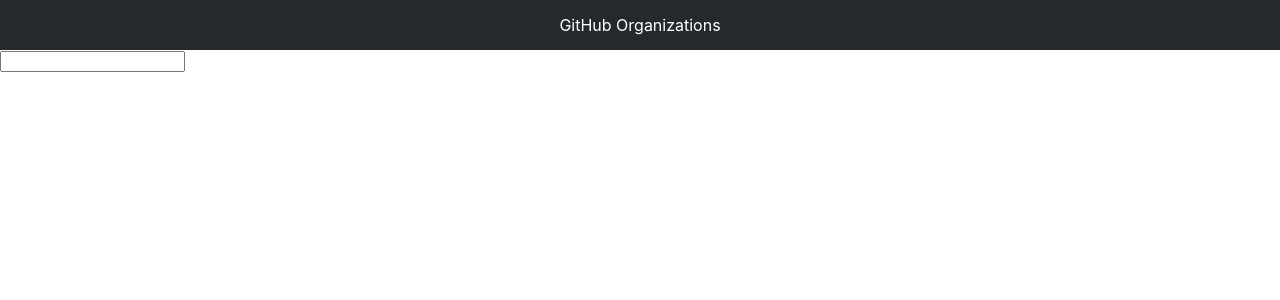
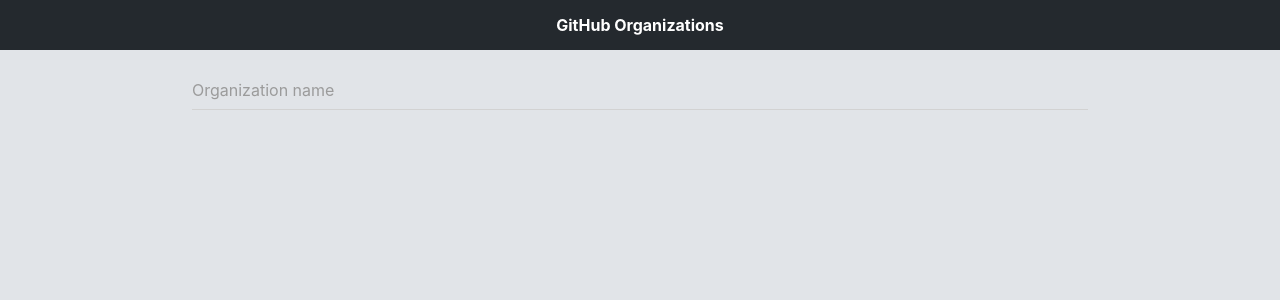
Before and after one commit to ZuraJaNai/github-organizations-test, a React (Create React App) app: page / in a window 1280 px wide. Shown: the top 300 px of the page. Built offline with nearby package versions, Linux system fonts and the light colour scheme.

Commit message:
added styles

```diff
--- /dev/null
+++ b/src/components/Info.jsx
@@ -0,0 +1,13 @@
+import React from "react";
+
+const Info = props => {
+  const { bio, imgSrc, text } = props;
+  return (
+    <div className={bio ? "info bioInfo" : "info shortInfo"}>
+      <img className={bio ? "bioImg" : ""} alt="avatar" src={imgSrc} />
+      <div className={bio ? "bioText" : "text"}>{text}</div>
+    </div>
+  );
+};
+
+export default Info;
--- a/src/components/Input.jsx
+++ b/src/components/Input.jsx
@@ -2,12 +2,16 @@
 
 const Input = props => {
   return (
-    <input
-      type="text"
-      name="searchField"
-      value={props.value}
-      onChange={props.handleChange}
-    />
+    <div className="input-form">
+      <input
+        type="text"
+        id={props.inputId}
+        placeholder={props.inputText}
+        value={props.value}
+        onChange={props.handleChange}
+      />
+      <label htmlFor={props.inputId}>{props.inputText}</label>
+    </div>
   );
 };
 
--- a/src/components/List.jsx
+++ b/src/components/List.jsx
@@ -59,7 +59,11 @@
 
   render() {
     const { results } = this.state;
-    return <div>{results.map(element => this.props.createItem(element))}</div>;
+    return (
+      <div className="list">
+        {results.map(element => this.props.createItem(element))}
+      </div>
+    );
   }
 }
 
--- a/src/components/OrganizationInfo.jsx
+++ b/src/components/OrganizationInfo.jsx
@@ -2,6 +2,7 @@
 import axios from "axios";
 import { Link } from "react-router-dom";
 import List from "./List";
+import Info from "./Info";
 
 class OrganizationInfo extends React.Component {
   constructor(props) {
@@ -9,13 +10,11 @@
     this.state = {
       name: props.match.params.name,
       info: {}
-      // users: {}
     };
   }
 
   componentDidMount() {
     this.getOrganizationInfo();
-    //this.getMembersList();
   }
 
   getOrganizationInfo = () => {
@@ -27,38 +26,38 @@
 
   createItem = data => {
     const userName = data.login;
-    return (
-      <div key={userName}>
-        <img alt="avatar" src={data.avatar_url} />
+    const text = (
+      <div>
         <Link to={`/user/${userName}`}>
-          <h3>{userName}</h3>
+          <p>{userName}</p>
         </Link>
         <Link to={`/user/${userName}/followers`}>
-          <h5>Followers</h5>
+          <p>Followers</p>
         </Link>
         <Link to={`/user/${userName}/followers`}>
-          <h5>Following</h5>
+          <p>Following</p>
         </Link>
       </div>
     );
+    return <Info key={userName} imgSrc={data.avatar_url} text={text} />;
   };
 
   render() {
     const { name, info } = this.state;
-    return (
+    const text = (
       <div>
-        <div>
-          <img alt="avatar" src={info.avatar_url} />
         <h2>{info.login}</h2>
         {info.bio ? <p>{`Bio: ${info.bio}`}</p> : null}
       </div>
+    );
+    return (
       <div>
-          <h3>Organization members</h3>
+        <Info bio imgSrc={info.avatar_url} text={text} />
+        <h3 className="title">Organization members</h3>
         <List
           createItem={this.createItem}
           url={`https://api.github.com/orgs/${name}/members`}
         />
-        </div>
       </div>
     );
   }
--- a/src/components/SearchPage.jsx
+++ b/src/components/SearchPage.jsx
@@ -47,7 +47,12 @@
     const { value } = this.state;
     return (
       <div>
-        <Input value={value} handleChange={this.handleInputChange} />
+        <Input
+          inputId="orgName"
+          inputText={"Organization name"}
+          value={value}
+          handleChange={this.handleInputChange}
+        />
         {this.state.search ? (
           <List
             createItem={this.createItem}
--- a/src/components/UserFollow.jsx
+++ b/src/components/UserFollow.jsx
@@ -1,31 +1,33 @@
 import React from "react";
 import { Link } from "react-router-dom";
 import List from "./List.jsx";
+import Info from "./Info.jsx";
 
 const UserFollow = props => {
-  let title;
+  let titleText;
   if (props.type === "following") {
-    title = <h3>{`Users followed by ${props.match.params.name}`}</h3>;
+    titleText = `Users followed by ${props.match.params.name}`;
   } else {
-    title = <h3>{`Users following ${props.match.params.name}`}</h3>;
+    titleText = `Users following ${props.match.params.name}`;
   }
+  const title = <h3 className="title">{titleText}</h3>;
 
   const createItem = data => {
     const userName = data.login;
-    return (
-      <div key={userName}>
-        <img alt="avatar" src={data.avatar_url} />
+    const text = (
+      <div>
         <Link to={`/user/${userName}`}>
-          <h3>{userName}</h3>
+          <p>{userName}</p>
         </Link>
         <Link to={`/user/${userName}/followers`}>
-          <h5>Followers</h5>
+          <p>Followers</p>
         </Link>
         <Link to={`/user/${userName}/followers`}>
-          <h5>Following</h5>
+          <p>Following</p>
         </Link>
       </div>
     );
+    return <Info key={userName} imgSrc={data.avatar_url} text={text} />;
   };
 
   return (
--- a/src/components/UserInfo.jsx
+++ b/src/components/UserInfo.jsx
@@ -1,6 +1,7 @@
 import React, { useState, useEffect } from "react";
 import { Link } from "react-router-dom";
 import axios from "axios";
+import Info from "./Info";
 
 const UserInfo = props => {
   const [info, setInfo] = useState();
@@ -13,9 +14,9 @@
       });
   }, [props.match.params.name]);
 
-  return info ? (
+  if (info) {
+    const text = (
       <div>
-      <img alt="avatar" src={info.avatar_url} />
         <h3>{info.login}</h3>
         {info.name ? <h4>{`Name: ${info.name}`}</h4> : null}
         {info.location ? <h4>{`Location: ${info.location}`}</h4> : null}
@@ -28,9 +29,11 @@
           <p>{`Following:${info.following}`}</p>
         </Link>
       </div>
-  ) : (
-    <div>Loading...</div>
     );
+    return <Info bio imgSrc={info.avatar_url} text={text} />;
+  } else {
+    return <div>Loading...</div>;
+  }
 };
 
 export default UserInfo;
--- a/src/index.css
+++ b/src/index.css
@@ -1,5 +1,6 @@
 html {
   overflow-y: scroll;
+  background: #e1e4e8;
 }
 body {
   margin: 0;
@@ -24,8 +25,125 @@
   height: 50px;
   width: 100%;
 }
-nav > a {
+nav a {
   color: #ffffff;
   margin: 0;
   text-decoration: none;
+  font-weight: bold;
 }
+
+a {
+  color: #000000;
+}
+
+img {
+  width: 100px;
+  height: 100px;
+  border-radius: 5%;
+  margin: 10px;
+}
+
+#logo {
+  width: 30px;
+  height: 30px;
+}
+
+.info {
+  display: flex;
+  flex-direction: row;
+  align-items: center;
+  justify-content: center;
+  flex-wrap: wrap;
+  width: 60%;
+  margin: 0 auto;
+}
+
+.info p {
+  max-width: fit-content;
+  margin: 0 auto;
+  padding: 5px 0;
+}
+
+.bioInfo {
+  width: 90%;
+}
+
+.shortInfo {
+  background: #ffffff;
+  margin: 5px 0;
+  border-radius: 10px;
+}
+
+.bioImg {
+  align-self: flex-start;
+}
+
+.text,
+.bioText {
+  width: 60%;
+  text-align: center;
+}
+
+.text a:first-of-type {
+  font-weight: bold;
+}
+
+.list {
+  display: flex;
+  flex-direction: column;
+  align-items: center;
+}
+
+.title {
+  text-align: center;
+}
+
+/* input */
+.input-form {
+  position: relative;
+  padding: 15px 0 0;
+  width: 70%;
+  margin: 10px auto;
+}
+
+input {
+  font-family: inherit;
+  width: 100%;
+  border: 0;
+  border-bottom: 1px solid #d2d2d2;
+  outline: 0;
+  font-size: 16px;
+  color: #212121;
+  padding: 7px 0;
+  background: transparent;
+  transition: border-color 0.2s;
+}
+
+input::placeholder {
+  color: transparent;
+}
+
+input:placeholder-shown ~ label {
+  font-size: 16px;
+  cursor: text;
+  top: 20px;
+}
+
+label,
+input:focus ~ label {
+  position: absolute;
+  top: 0;
+  display: block;
+  transition: 0.2s;
+  font-size: 12px;
+  color: #9b9b9b;
+}
+
+input:focus ~ label {
+  color: #28a745;
+}
+
+input:focus {
+  padding-bottom: 6px;
+  border-bottom: 2px solid #28a745;
+}
```
Also changed, not shown: src/components/Link.jsx (deleted, +0 -15 lines). Lines whose indentation alone changed are shown as unchanged.
